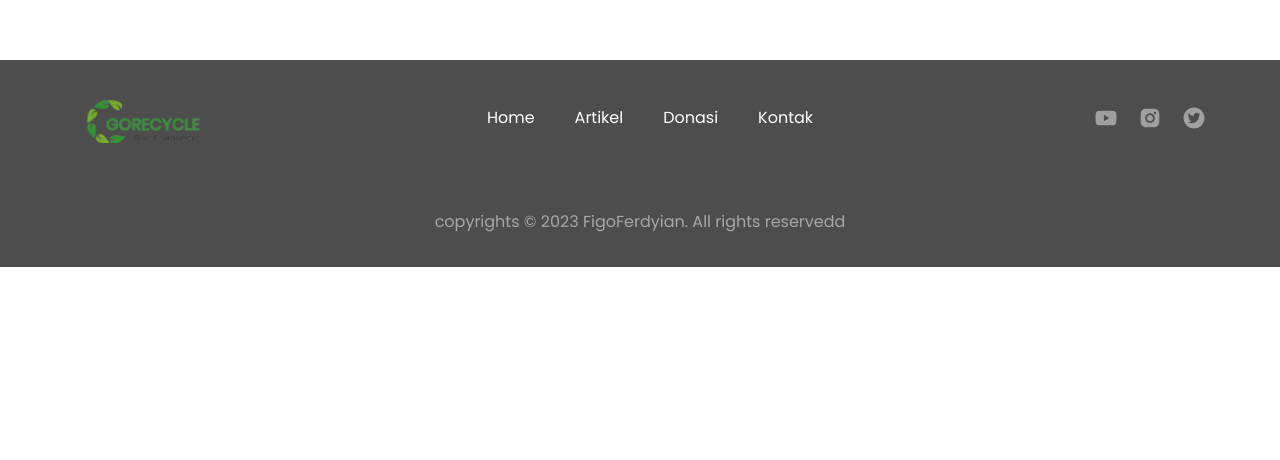
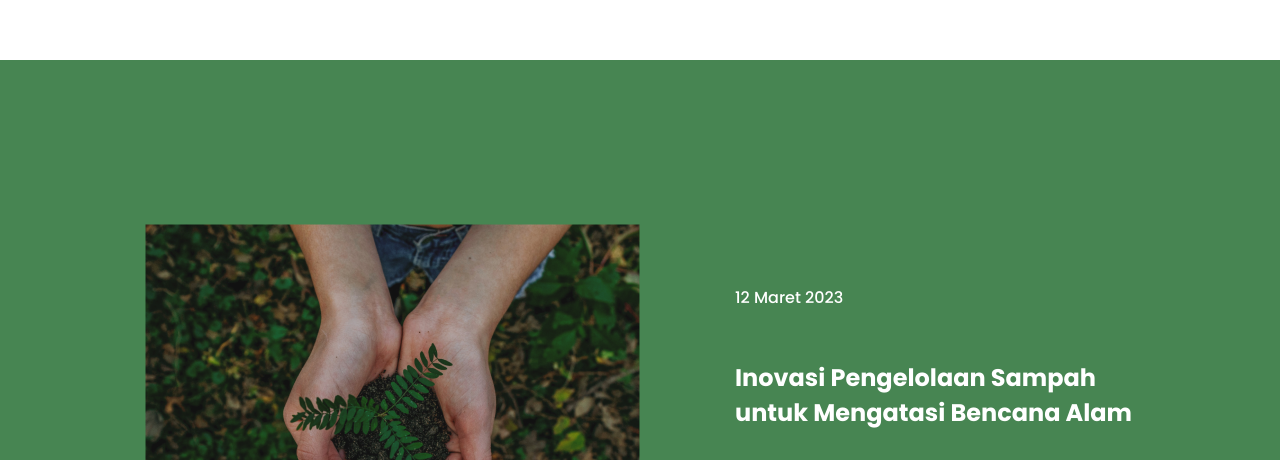
Before and after one commit to skilvul-fe1-project/FinalProject, a React (Vite) app in the folder final-project/: page / in a window 1280 px wide. Shown: the part 2340-2800 px from the top of the page. Before the commit the page ends 2607 px from the top, so only its background shows below. Built offline with nearby package versions, Linux system fonts and the light colour scheme.

Commit message:
membuat artikel section

```diff
--- a/final-project/src/components/style.css
+++ b/final-project/src/components/style.css
@@ -265,4 +265,3 @@ footer img {
         top: 4.9rem;
     }
 }
-@m
--- a/final-project/src/pages/home/index.jsx
+++ b/final-project/src/pages/home/index.jsx
@@ -11,21 +11,27 @@ import icon1 from "../../assets/icon-1.png";
 import icon2 from "../../assets/icon-2.png";
 import icon3 from "../../assets/icon-3.png";
 import aboutIMG from "../../assets/trash.png"
+import artikelIMG from "../../assets/artikel/artikel-1.png"
 
 
 AOS.init();
 
 
-function Home(){
+function Home() {
+
+
+
+
+
     const [isOpen, setIsOpen] = useState(false);
-    return(
+    return (
         <>
 
             <section className="hero" >
                 <div className="hero-fr" data-aos="fade-right" data-aos-duration="2500">
                     <div className="hero-media" data-aos="fade-down" data-aos-duration="2500" data-aos-delay="50">
-                    <a href="https://www.instagram.com/ui.figo/" target="_blank"> <AiFillInstagram className="hero-icon"/></a>
-                        <a href="" target="_blank"><AiFillYoutube className="hero-icon"/></a>
+                        <a href="https://www.instagram.com/ui.figo/" target="_blank"> <AiFillInstagram className="hero-icon" /></a>
+                        <a href="" target="_blank"><AiFillYoutube className="hero-icon" /></a>
                         <a href="" target="_blank">  <AiFillTwitterCircle className="hero-icon" /></a>
 
                     </div>
@@ -33,15 +39,15 @@ function Home(){
                         <h1>Save Environment  save our Planet Earth.</h1>
                         <p>The natural environment is important to human health, it was foremost. Nature is very importance</p>
                         <div className="hero-link" >
-                        <a href=""className="action">Take Action</a>
+                            <a href="" className="action">Take Action</a>
                             <a href="#" className="watch" onClick={() => setIsOpen(true)}>
                                 <BsPlayFill className="hero-icon" /> Watch</a>
                         </div>
                     </div>
                 </div>
-                <img src={Hero} alt="" data-aos="fade-left"  data-aos-duration="2500" data-aos-easing="ease-in-out" className="hero-img" />
+                <img src={Hero} alt="" data-aos="fade-left" data-aos-duration="2500" data-aos-easing="ease-in-out" className="hero-img" />
 
-                <ModalVideo channel="youtube" isOpen={isOpen} videoId="zVxzft7T_tA" onClose={() => setIsOpen(false)}/>
+                <ModalVideo channel="youtube" isOpen={isOpen} videoId="zVxzft7T_tA" onClose={() => setIsOpen(false)} />
             </section>
 
 
@@ -54,7 +60,7 @@ function Home(){
                 <div className="list-card" data-aos="fade-up" data-aos-delay="400" >
                     <div class="container-card">
                         <div class="card">
-                        <div class="front" data-aos-delay="500"  data-aos="fade-up">
+                            <div class="front" data-aos-delay="500" data-aos="fade-up">
                                 <img src={icon1} alt="" />
                                 <h1  >Great Information</h1>
                             </div>
@@ -65,7 +71,7 @@ function Home(){
                     </div>
                     <div class="container-card">
                         <div class="card">
-                        <div class="front" data-aos-delay="600"  data-aos="fade-up">
+                            <div class="front" data-aos-delay="600" data-aos="fade-up">
                                 <img src={icon2} alt="" />
                                 <h1>Donation</h1>
                             </div>
@@ -76,7 +82,7 @@ function Home(){
                     </div>
                     <div class="container-card">
                         <div class="card">
-                        <div class="front" data-aos-delay="700"  data-aos="fade-up">
+                            <div class="front" data-aos-delay="700" data-aos="fade-up">
                                 <img src={icon3} alt="" />
                                 <h1>Sustainability</h1>
                             </div>
@@ -94,19 +100,25 @@ function Home(){
                         <h1>Our Story</h1>
                         <span className="border-white" ></span>
                     </div>
-                <br/>
+                    <br />
                     <p data-aos="fade-left" data-aos-delay="1200">Gorecycle adalah sebuah website yang bertujuan untuk mempromosikan gerakan recycle atau daur ulang
-                sampah dalam upaya menjaga lingkungan hidup yang lebih bersih dan sehat. <br/><br/> Gorecycle juga memiliki
+                        sampah dalam upaya menjaga lingkungan hidup yang lebih bersih dan sehat. <br /><br /> Gorecycle juga memiliki
                         fitur blog. Fitur Blog ini berisi artikel tentang isu lingkungan dan dampak yang ditimbulkan oleh limbah
                         yang tidak terkelola dengan baik.
                         Selain itu, Gorecycle juga memiliki fitur donasi yang bertujuan untuk mendukung kegiatan lingkungan yang
-                berkaitan dengan daur ulang sampah.<br/><br/>  Donasi yang terkumpul melalui website ini akan digunakan untuk
+                        berkaitan dengan daur ulang sampah.<br /><br />  Donasi yang terkumpul melalui website ini akan digunakan untuk
                         mendukung organisasi dan lembaga yang bekerja dalam bidang lingkungan dan daur ulang sampah.</p>
                 </div>
             </section>
             <section className="artikel-container">
+                        <img src={artikelIMG} alt="haha" />
+                        <div className="artikel-description">
+                            <p>12 Maret 2023</p>
+                            <h1>Inovasi Pengelolaan Sampah untuk Mengatasi Bencana Alam</h1>
+                            <a href="">Read More</a>
+                        </div>
+                    </section>
 
-        </section>
         </>
     )
 }
--- a/final-project/src/pages/home/style.css
+++ b/final-project/src/pages/home/style.css
@@ -275,9 +275,40 @@
     }
 }
 
+.artikel-container{
+    background-color: #478552;
+    display: flex;
+    justify-content: space-evenly;
+    padding: 350px 50px;
+    align-items: center;
+    height: 40vh;
+    color: white;
+}
 
+.artikel-description{
+    font-weight: 500;
+    width: 400px;
+    height: 250px;
+    display: flex;
+    flex-direction: column;
+    justify-content: space-between;
+    align-items: flex-start;
 
+}
 
+.artikel-description a{
+    text-decoration: none;
+    color: white;
+    background-color: #ECAC2F;
+    padding: 15px 40px;
+    transition: all 0.3s;
+    border-radius: 50px;
+}
+
+.artikel-description a:hover{
+    background-color: #e2b458;
+    transform: translateY(-5px);
+}
 
 
 
```
Also changed, not shown: final-project/src/assets/artikel/artikel-1.png (added), final-project/src/assets/bg.png. Lines whose indentation alone changed are shown as unchanged.
